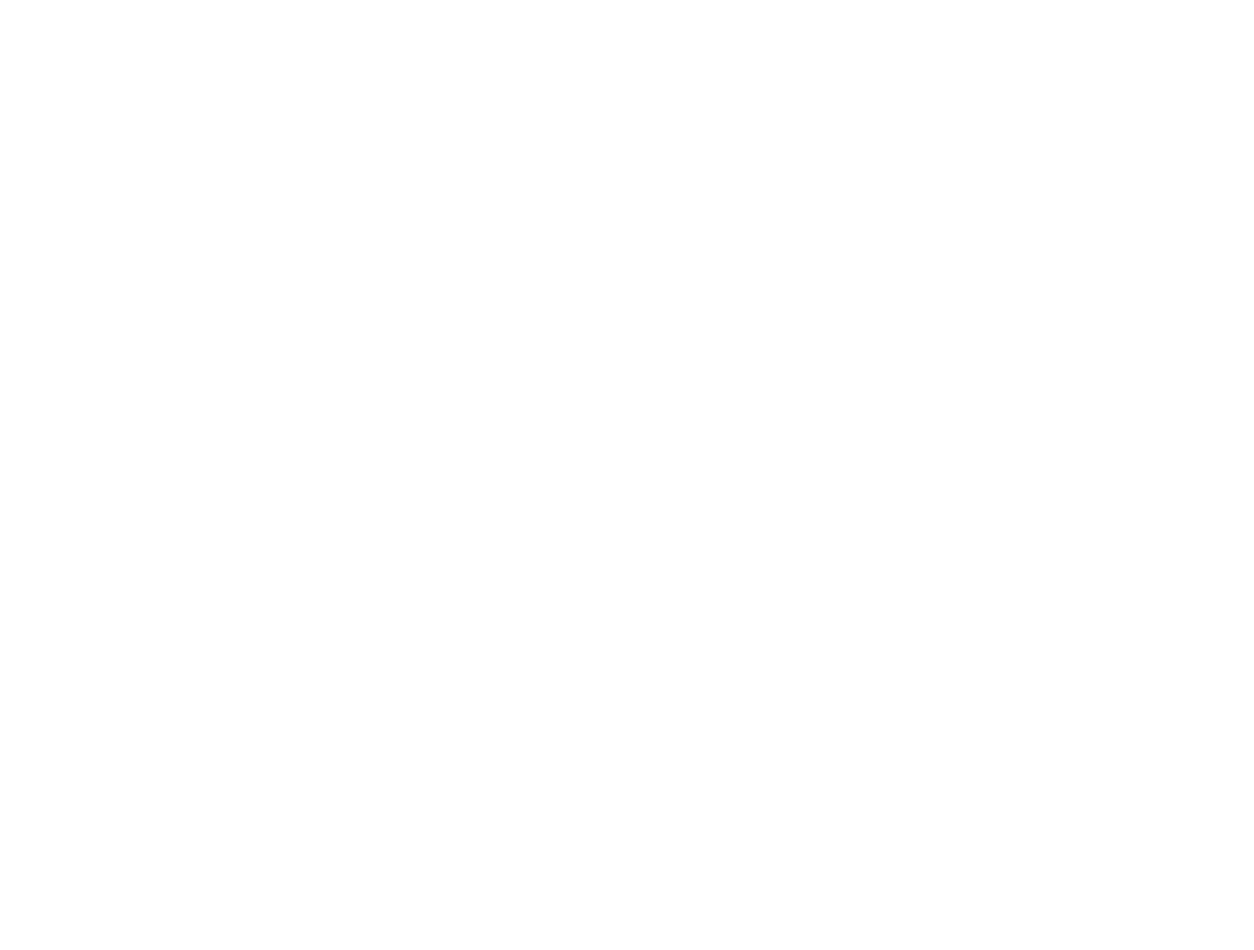
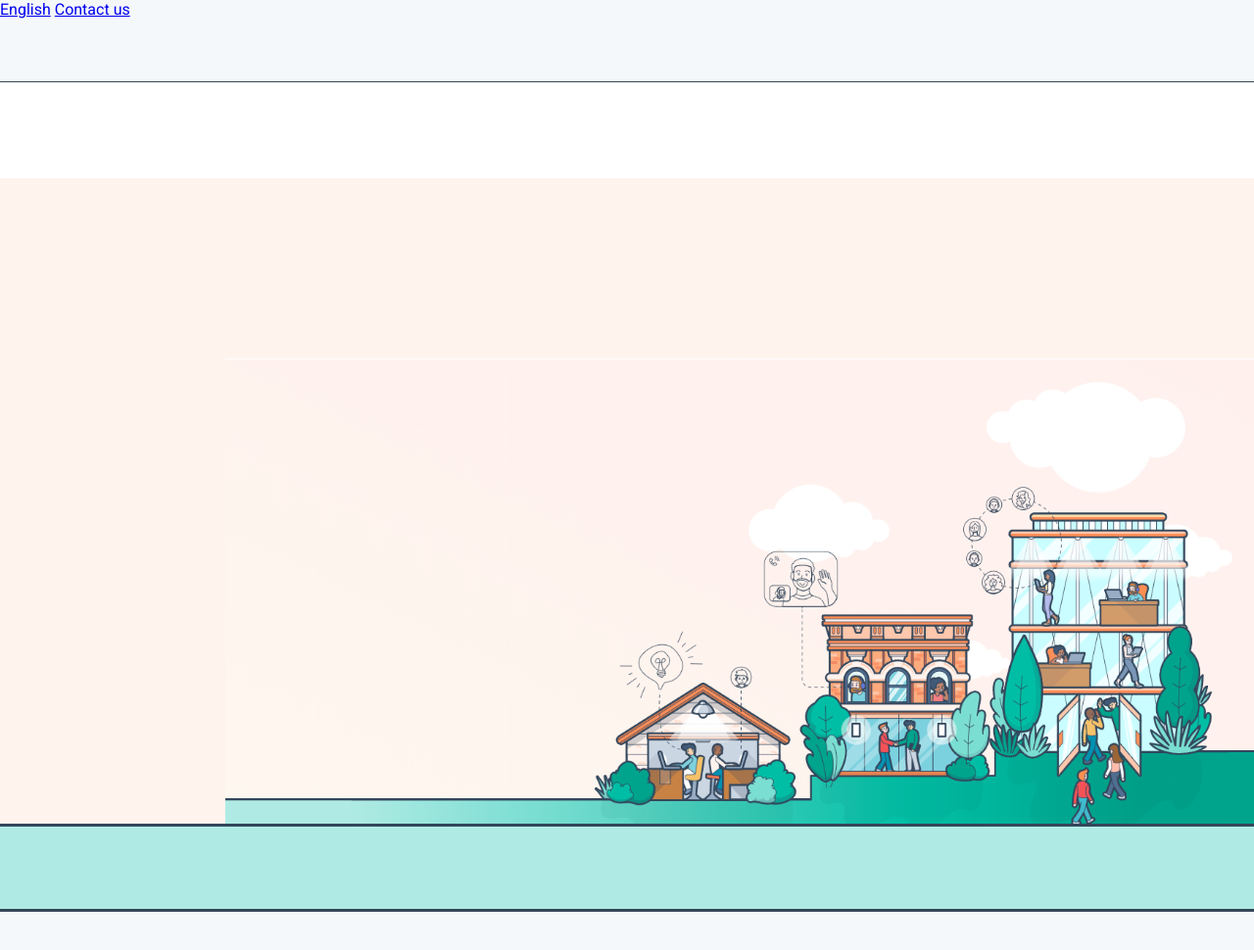
Before and after one commit to dantelerario/html-css-hubspot, a plain HTML site: page index.html in a window 1280 px wide. Shown: the whole page at 98% size. Before the commit the page ends 800 px from the top, so only its background shows below. Drawn offline with Linux system fonts and the light colour scheme.

Commit message:
HEADER-JUMBO > background and border div

```diff
--- a/css/style.css
+++ b/css/style.css
@@ -1,4 +1,5 @@
 /* GENERAL SETTINGS*/
+
 * {
   margin: 0;
   padding: 0;
@@ -17,3 +18,51 @@ body {
   display: table;
   clear: both;
 }
+
+/* HEADER */
+
+.header-fixed {
+  position: fixed;
+  top: 0;
+  left: 0;
+  height: 84px;
+  width: 100%;
+  background-color: #f5f8fa;
+  border-bottom: 1px solid #33475b;
+  z-index: 5;
+}
+
+.header-top {
+  height: 91px;
+  margin-top: 91px;
+
+}
+
+.header-jumbo {
+  position: relative;
+  height: 749px;
+  background-color: #fff3ee;
+  background-image: url('../img/jumbotron.png');
+  background-position: 100% 77%;
+  background-size: 82%;
+  background-repeat: no-repeat;
+}
+
+.border-jumbo {
+  position: absolute;
+  bottom: 0;
+  background-color: #afebe4;
+  height: 12%;
+  width: 100%;
+  border-top: 3px solid #33475b;
+  border-bottom: 3px solid #33475b;
+  z-index: 1;
+}
+
+/* MAIN */
+
+.main-top {
+  height: 525px;
+  background-color: #f5f8fa;
+  z-index: 2;
+}
--- a/index.html
+++ b/index.html
@@ -12,13 +12,17 @@
     <!-- HEADER STARTS -->
     <header>
       <div class="header-fixed">
+        <a href="#">English</a>
+        <a href="#">Contact us</a>
 
       </div>
       <div class="header-top">
 
       </div>
       <div class="header-jumbo">
+        <div class="border-jumbo">
 
+        </div>
       </div>
     </header>
     <!-- HEADER ENDS -->
```
